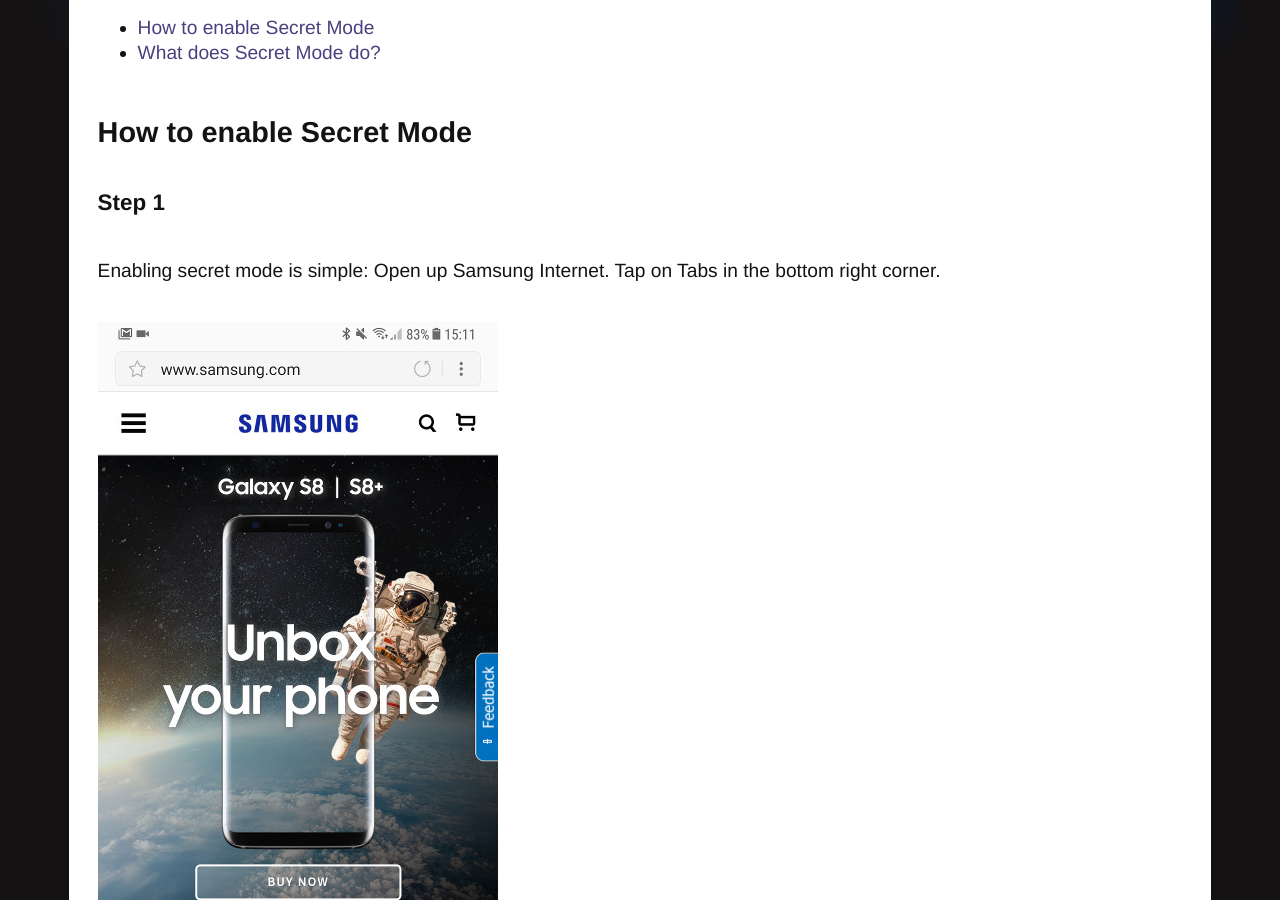
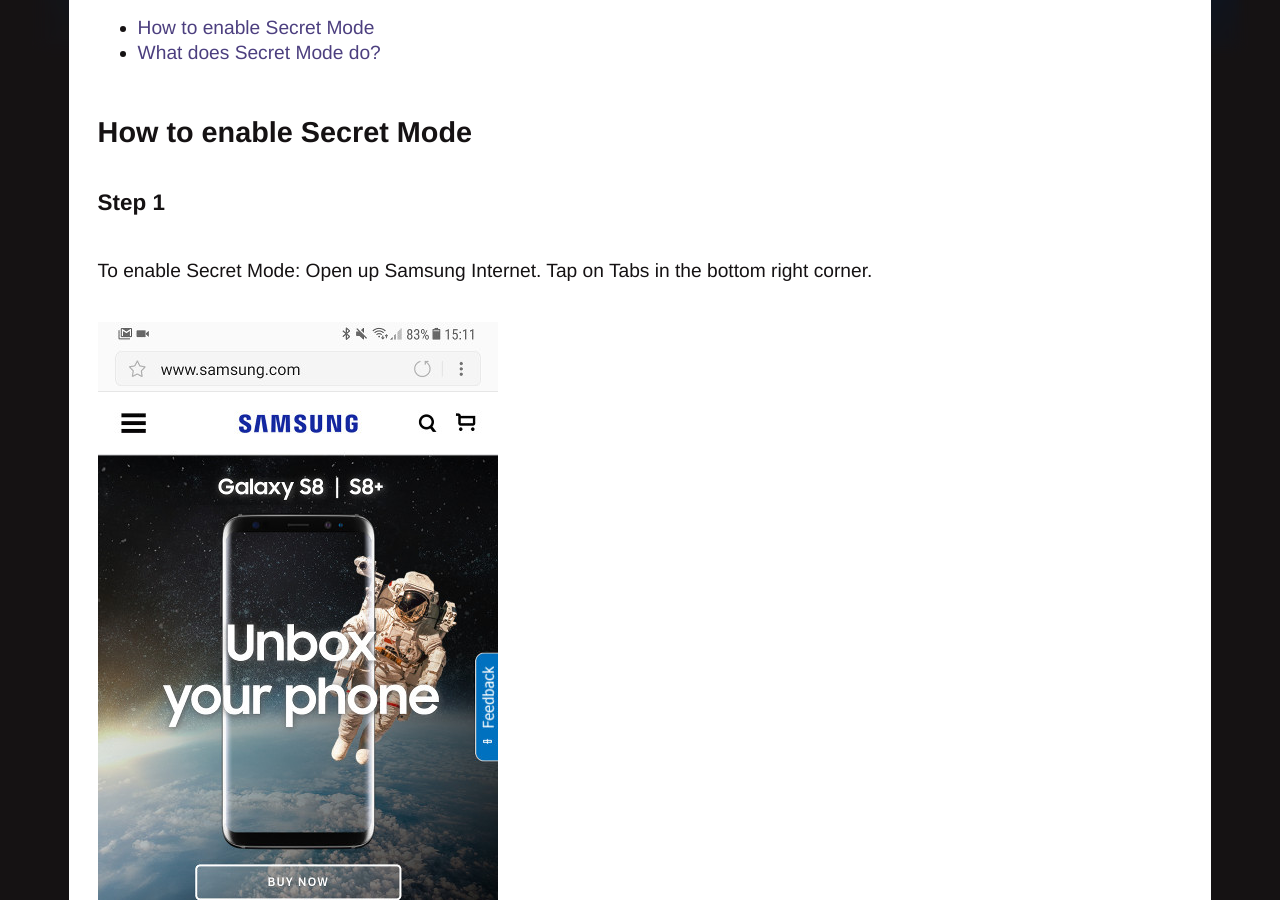
Before and after one commit to SamsungInternet/homepage-archive, a Jekyll site: the page built from docs/secret-mode.md, in a window 1280 px wide and 900 px high, scrolled down 301 px. Built offline with Jekyll 4.4.1, drawn with Linux system fonts in a browser that asks for light colours.

Commit message:
Copy change for Secret Mode page

```diff
--- a/docs/secret-mode.md
+++ b/docs/secret-mode.md
@@ -12,7 +12,7 @@
 
 ### Step 1
 
-Enabling secret mode is simple:
+To enable Secret Mode:
 Open up Samsung Internet.
 Tap on Tabs in the bottom right corner.
 
```
